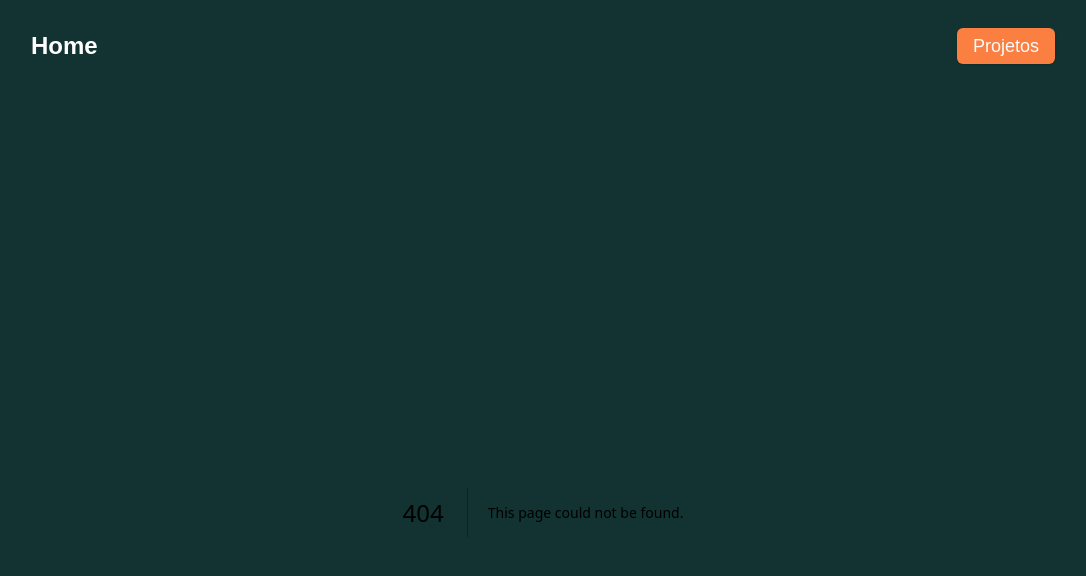
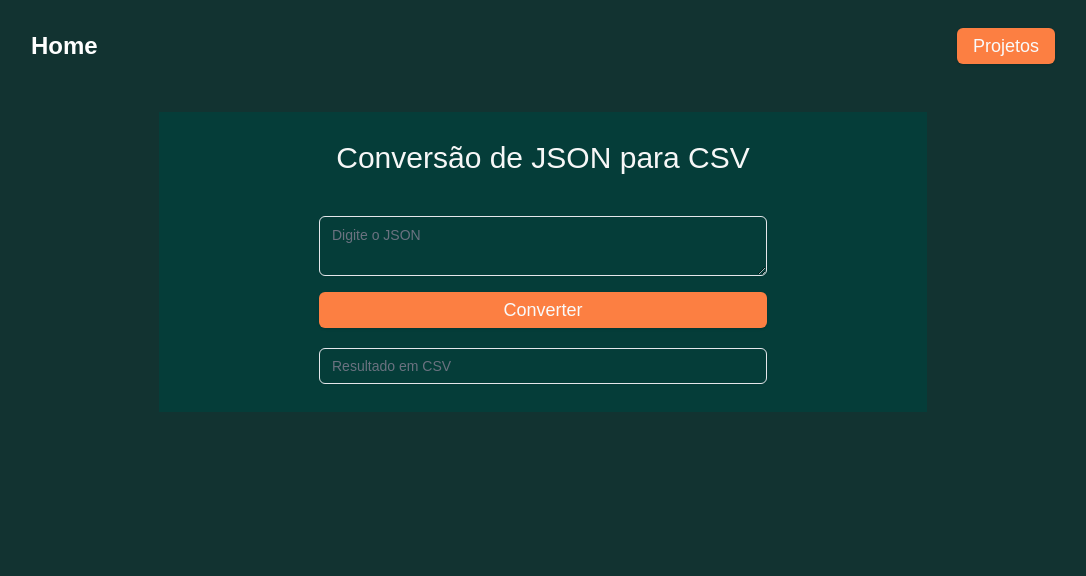
Before and after one commit to NosborCT/all_projects, a Next.js app: page /pages/json2csv in a window 1280 px wide. Before the commit this address had no page. Shown: the top 576 px of the page, without its empty margins (97-1183 px from the left). Built offline with nearby package versions, Linux system fonts and the light colour scheme.

Commit message:
feat: Criacao da pagina de conversao de json para csv

```diff
--- /dev/null
+++ b/src/app/pages/json2csv/page.tsx
@@ -0,0 +1,111 @@
+"use client";
+import { useState } from "react";
+import { Button } from "@/components/ui/button";
+import { Input } from "@/components/ui/input";
+import { Textarea } from "@/components/ui/textarea";
+
+const Json2Csv = () => {
+  const [jsonInput, setJsonInput] = useState("");
+  const [csvOutput, setCsvOutput] = useState("");
+  const [errorMessage, setErrorMessage] = useState("");
+
+  /**
+   * Tenta converter o JSON de entrada para um CSV.
+   * Se der sucesso, atualiza o estado do componente com o CSV gerado e limpa
+   * a mensagem de erro. Caso contrário, atualiza o estado com uma mensagem de
+   * erro e limpa o resultado CSV.
+   */
+  const convertJsonToCsv = () => {
+    try {
+      // Tenta converter o JSON de entrada
+      const jsonData = JSON.parse(jsonInput);
+
+      // Verifica se jsonData é um array
+      if (!Array.isArray(jsonData)) {
+        throw new Error("O JSON deve ser um array de objetos.");
+      }
+
+      // Extrai cabeçalhos (as chaves do primeiro objeto)
+      const headers = Object.keys(jsonData[0]);
+      const csvRows = [headers.join(",")]; // Cabeçalhos como primeira linha
+
+      // Converte cada objeto para uma linha CSV
+      jsonData.forEach((obj) => {
+        const values = headers.map((header) => JSON.stringify(obj[header] || ""));
+        csvRows.push(values.join(","));
+      });
+
+      // Atualiza o resultado CSV
+      setCsvOutput(csvRows.join("\n"));
+      setErrorMessage(""); // Limpa mensagem de erro
+
+    } catch (error) {
+      setErrorMessage("Formato JSON inválido ou vazio.");
+      setCsvOutput("");
+    }
+  };
+
+  /**
+   * Gera um link para download do resultado CSV.
+   * Cria um blob com o conteúdo do resultado CSV, converte-o em uma URL
+   * objeto e cria um link para download. Após o download, a URL é revogada.
+   */
+  const downloadCsv = () => {
+    const blob = new Blob([csvOutput], { type: "text/csv" });
+    const url = URL.createObjectURL(blob);
+    const link = document.createElement("a");
+    link.href = url;
+    link.download = "output.csv";
+    link.click();
+    URL.revokeObjectURL(url);
+  };
+
+  return (
+    <main className="max-w-3xl w-full p-7 bg-[#053D39]">
+      <div className="flex flex-col items-center">
+        <h1 className="text-[#f7f7f7] text-3xl">Conversão de JSON para CSV</h1>
+      </div>
+
+      <div className="flex text-[#f7f7f7] flex-col items-center mt-10">
+        <div className="flex flex-col w-full max-w-md space-y-4">
+          <Textarea
+            id="jsonInput"
+            placeholder="Digite o JSON"
+            value={jsonInput}
+            onChange={(e) => setJsonInput(e.target.value)}
+            className="resize-y" // Permite redimensionamento vertical
+          />
+          <Button
+            onClick={convertJsonToCsv}
+            className="transition duration-300 bg-[#FC7F42] hover:bg-[#D9D9D9] hover:text-black text-lg"
+            type="button"
+          >
+            Converter
+          </Button>
+          {errorMessage && <span className="text-red-500">{errorMessage}</span>}
+        </div>
+
+        <div className="max-w-md w-full mt-5">
+          <Input
+            type="text"
+            placeholder="Resultado em CSV"
+            value={csvOutput}
+            readOnly
+            className="w-full"
+          />
+          {csvOutput && (
+            <Button
+              onClick={downloadCsv}
+              className="mt-4 transition duration-300 bg-[#FC7F42] hover:bg-[#D9D9D9] hover:text-black text-lg"
+              type="button"
+            >
+              Baixar CSV
+            </Button>
+          )}
+        </div>
+      </div>
+    </main>
+  );
+};
+
+export default Json2Csv;
```
